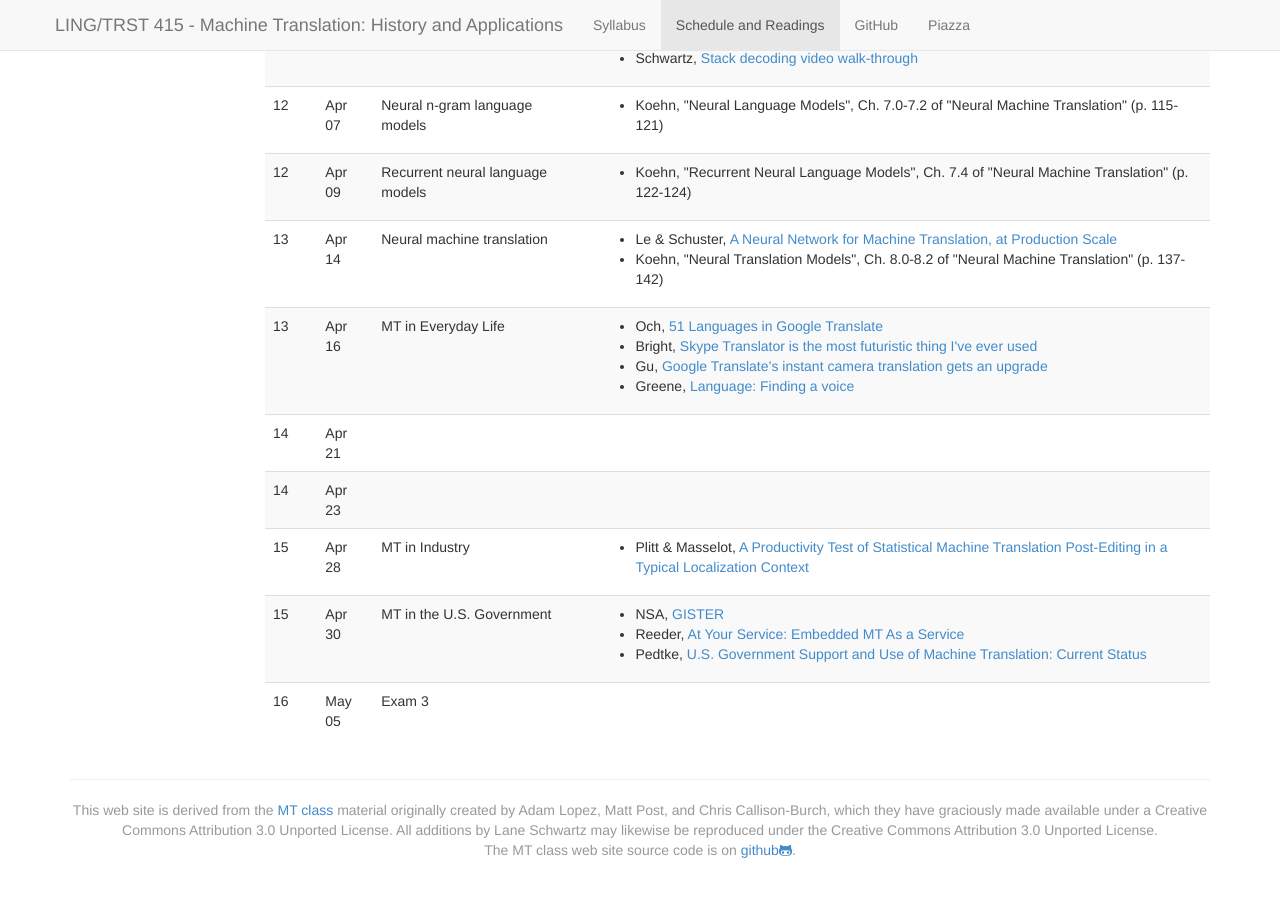
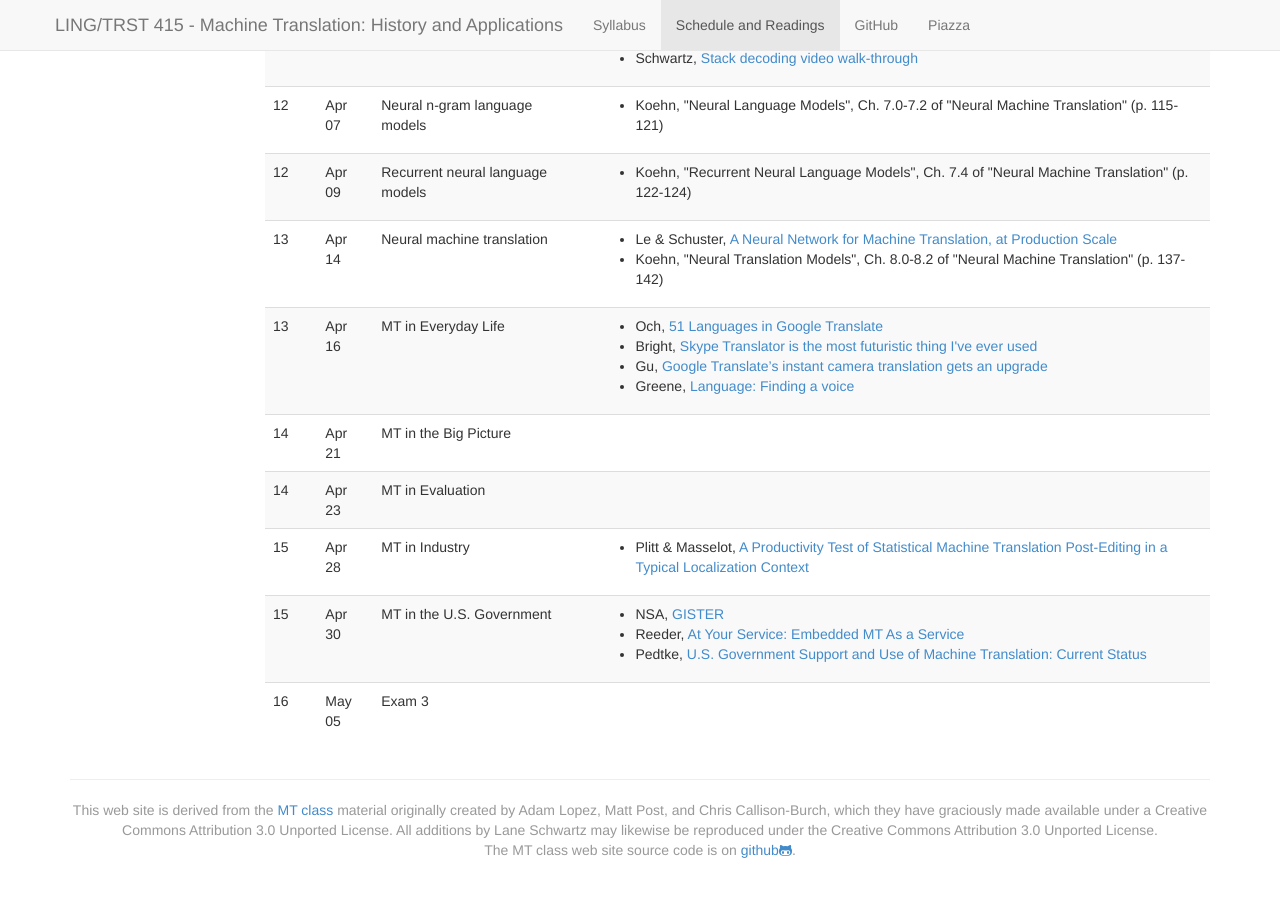
Before and after one commit to 2020-Spring-UIUC-LING415/2020-Spring-UIUC-LING415.github.io, a Jekyll site: the page built from schedule.md, in a window 1280 px wide and 900 px high, scrolled down 2505 px. Shown: the top 897 px of the window. Built offline with Jekyll 4.4.1, drawn with Linux system fonts in a browser that asks for light colours; nearby versions of some CDN libraries.

Commit message:
Update schedule.yaml

```diff
--- a/_data/schedule.yaml
+++ b/_data/schedule.yaml
@@ -548,9 +548,13 @@
 -
   week: 14
   date: 2020-04-21
+  title: "MT in the Big Picture"
+  lecturer: Lane Schwartz
 -
   week: 14
   date: 2020-04-23
+  title: "MT in Evaluation"
+  lecturer: Lane Schwartz
 -
   week: 15
   date: 2020-04-28
```
